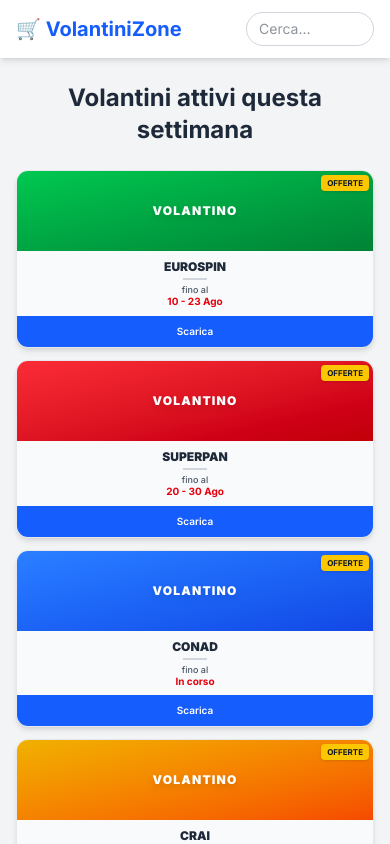
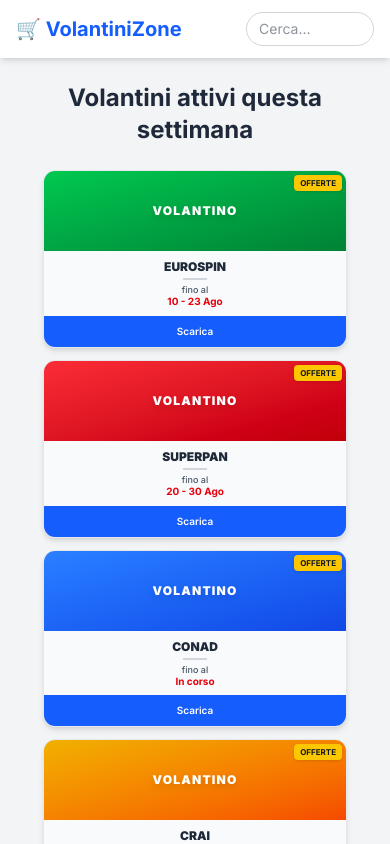
Before and after one commit to Alftakeaway/volamercato, a Next.js app: page / in a window 390 px wide. Shown: the top 844 px of the page. Built offline with nearby package versions, Linux system fonts and the light colour scheme.

Commit message:
mobile fix2

```diff
--- a/src/app/page.tsx
+++ b/src/app/page.tsx
@@ -75,7 +75,7 @@
         {/* ============================================ */}
         {/* LAYOUT MOBILE: Griglia di card (2 colonne)   */}
         {/* ============================================ */}
-        <div className="md:hidden grid grid-cols-1 gap-3 max-w-sm mx-auto">
+        <div className="md:hidden grid grid-cols-1 gap-3 max-w-[320px] mx-auto px-2">
           {volantini.map((volantino) => (
             <div
               key={volantino.id}
```
